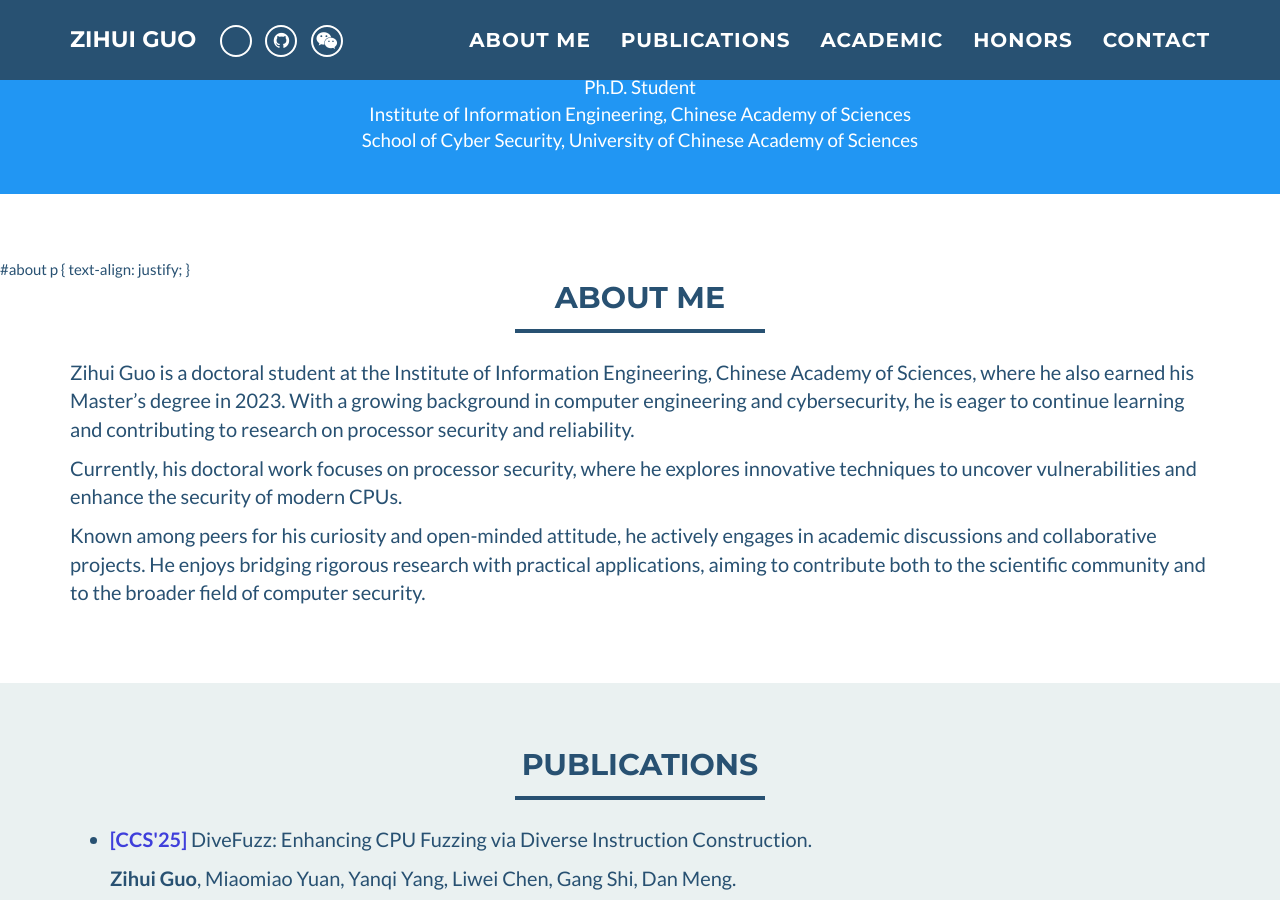
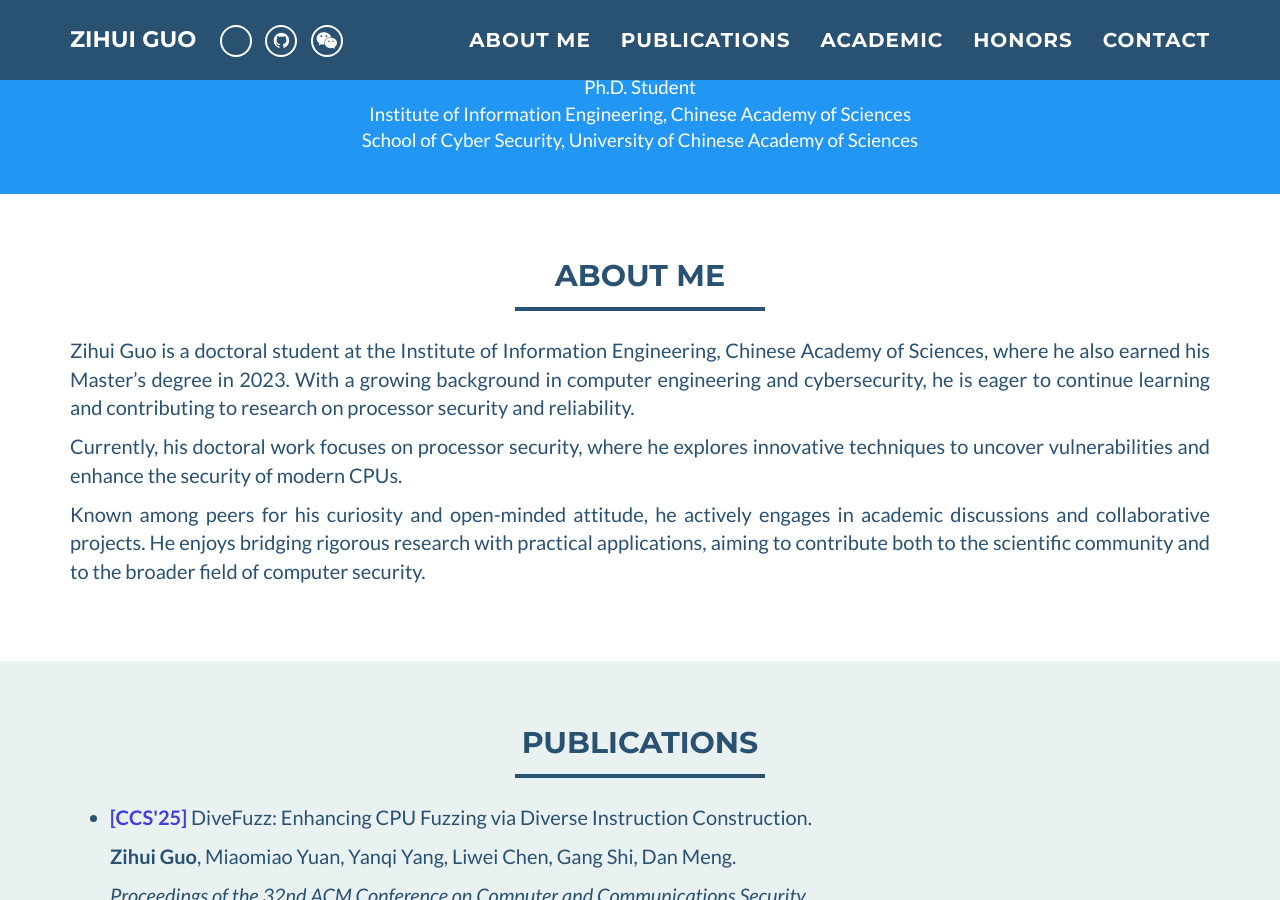
Before and after one commit to youzi27/youzi27.github.io, a Jekyll site: the page built from index.html, in a window 1280 px wide and 900 px high, scrolled down 412 px. Built offline with Jekyll 4.4.1, drawn with Linux system fonts in a browser that asks for light colours.

Commit message:
Initial resume3

```diff
--- a/_includes/about_me.html
+++ b/_includes/about_me.html
@@ -1,7 +1,4 @@
 <section id="about">
-	#about p {
-  		text-align: justify;
-	}
   <div class="container">
     <div class="row">
       <div class="col-lg-12 text-center">
@@ -11,13 +8,13 @@
     </div>
     <div class="row">
       <div class="col-sm-12">
-        <p>
+        <p style="text-align: justify;">
           Zihui Guo is a doctoral student at the Institute of Information Engineering, Chinese Academy of Sciences, where he also earned his Master’s degree in 2023. With a growing background in computer engineering and cybersecurity, he is eager to continue learning and contributing to research on processor security and reliability.
         </p>
-        <p>
+        <p style="text-align: justify;">
           Currently, his doctoral work focuses on processor security, where he explores innovative techniques to uncover vulnerabilities and enhance the security of modern CPUs.
         </p>
-        <p>
+        <p style="text-align: justify;">
           Known among peers for his curiosity and open-minded attitude, he actively engages in academic discussions and collaborative projects. He enjoys bridging rigorous research with practical applications, aiming to contribute both to the scientific community and to the broader field of computer security.
         </p>
       </div>
```
